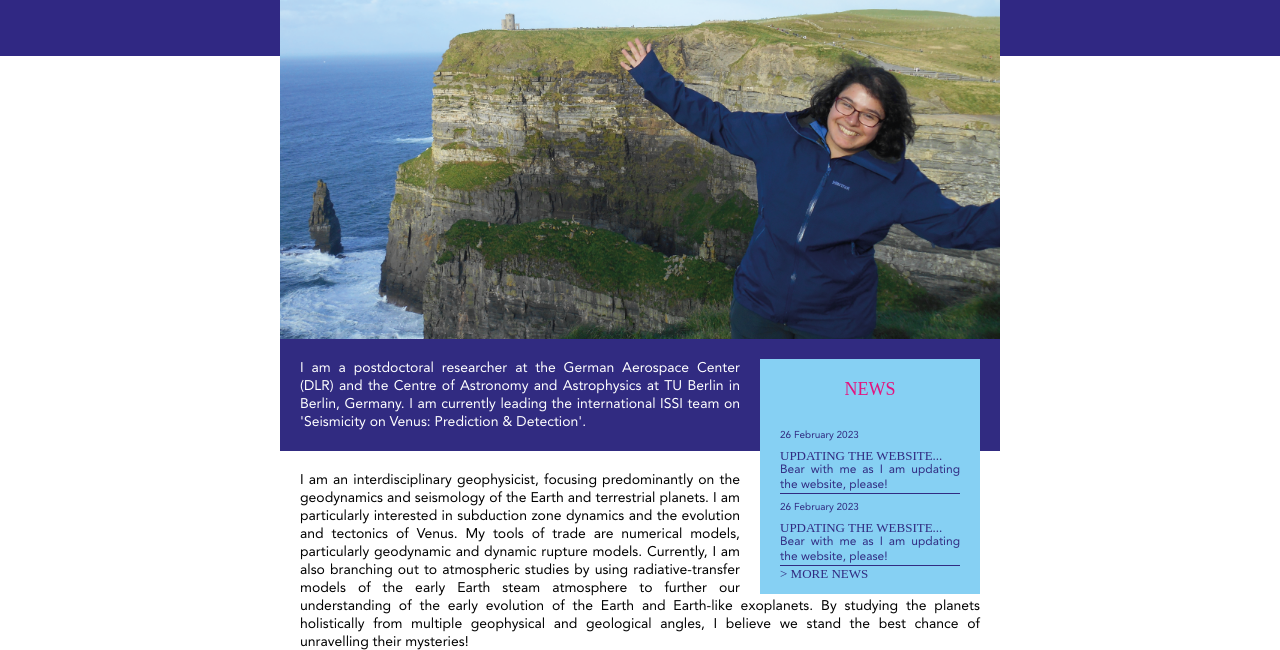
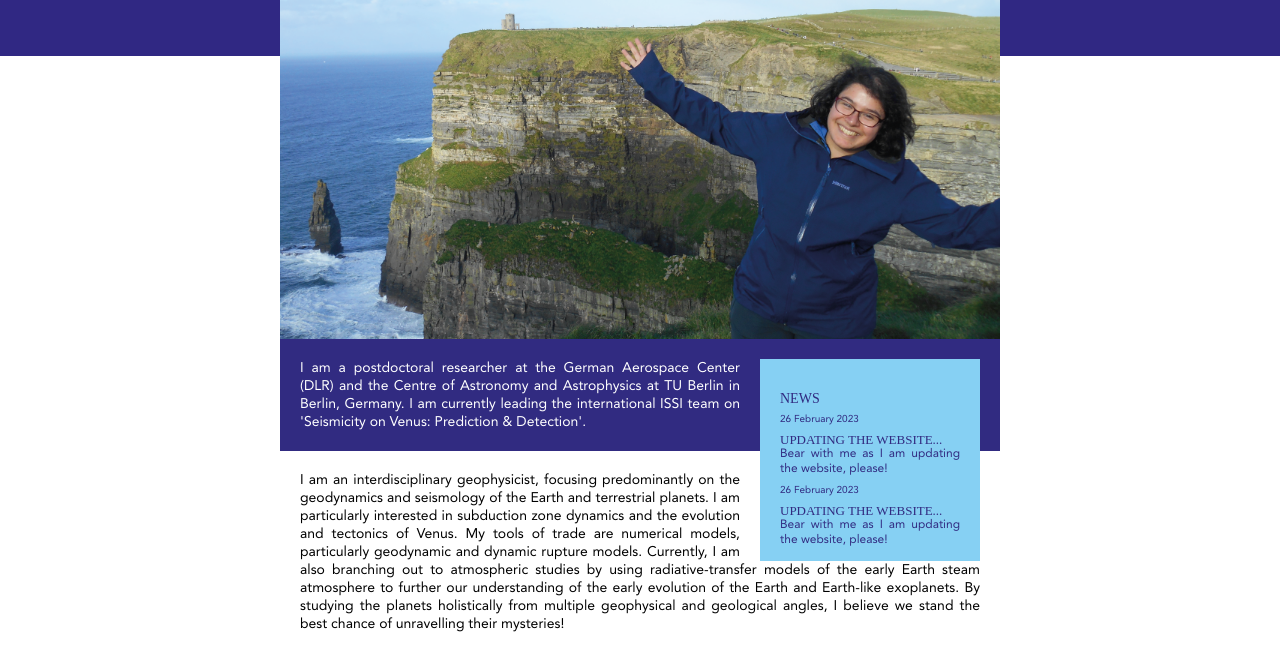
Before and after one commit to irisvanzelst/irisvanzelst.github.io, a plain HTML site: page index.html in a window 1280 px wide. Shown: the part 124-774 px from the top of the page. Drawn offline with nearby package versions, Linux system fonts and the light colour scheme.

Commit message:
sidebar test

```diff
--- a/sidebar.html
+++ b/sidebar.html
@@ -2,25 +2,21 @@
 						<!-- >
 							The sidebar starts here. We want to make this interactive
 							<!-->
-						<h2>News</h2>
+						<!--<h2>News</h2>-->
 						<div>
 							<div class="section">
 								<div class="body">
-
+									<h5 style="color:#E3147E;font-size: 14px;"><a href="news.html">News</a></h5>
 									<span style="padding:-10px">26 February 2023</span>
 									<h5><a href="news.html">Updating the website...</a></h5>
 									<p>
 										Bear with me as I am updating the website, please!
 									</p>
-									<hr noshade>
 									<span>26 February 2023</span>
 									<h5><a href="news.html">Updating the website...</a></h5>
 									<p>
 										Bear with me as I am updating the website, please!
 									</p>
-									<hr noshade style="color:#86D0F3">
-									<h5><a href="news.html">> More news</a></h5>
-
 								</div>
 							</div>
 
```
